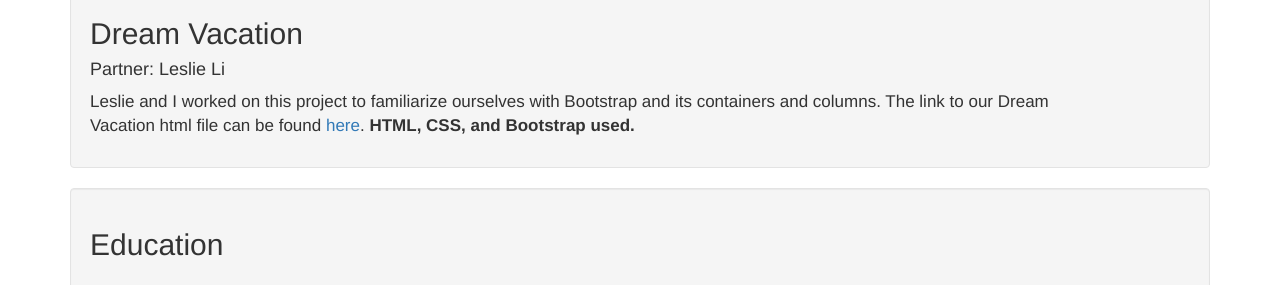
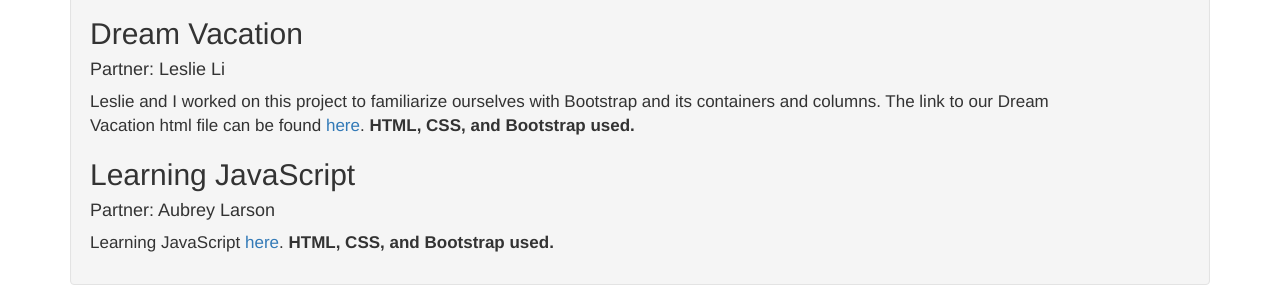
Before and after one commit to aliciatoshima/portfolio, a plain HTML site: page index.html in a window 1280 px wide. Shown: the part 1273-1558 px from the top of the page. Drawn offline with nearby package versions, Linux system fonts and the light colour scheme.

Commit message:
add test branch

```diff
--- a/index.html
+++ b/index.html
@@ -31,7 +31,7 @@
             </div>
           </div>
         </div>
-        <h1>Alicia Toshima</h1>
+   <h1>Alicia Toshima</h1>
         <h2>About Me</h2>
         <div class="box">
           <img src="image/me.jpg" alt="Real picture of me.">
@@ -56,6 +56,10 @@
             <h2>Dream Vacation</h2>
             <h4>Partner: Leslie Li</h4>
             <p>Leslie and I worked on this project to familiarize ourselves with Bootstrap and its containers and columns. The link to our Dream Vacation html file can be found <a href="https://github.com/aliciatoshima/week.git" target="_blank">here</a>. <strong> HTML, CSS, and Bootstrap used.</strong></p>
+
+            <h2>Learning JavaScript</h2>
+            <h4>Partner: Aubrey Larson</h4>
+            <p>Learning JavaScript <a href="https://github.com/aliciatoshima/week.git" target="_blank">here</a>. <strong> HTML, CSS, and Bootstrap used.</strong></p>
           </div>
         </div>
       </div>
```
